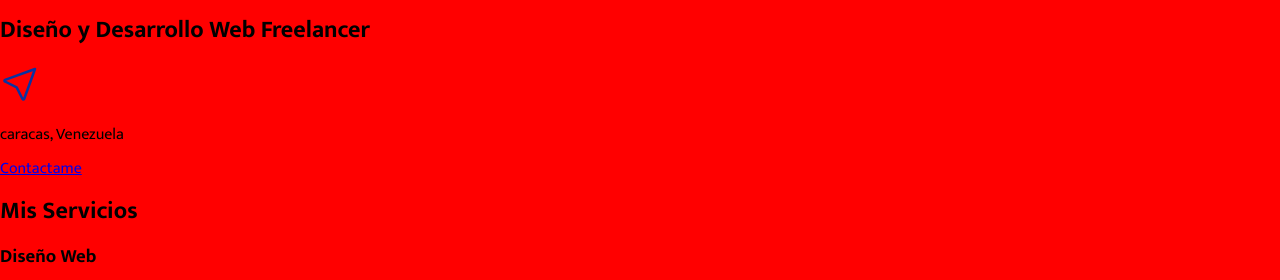
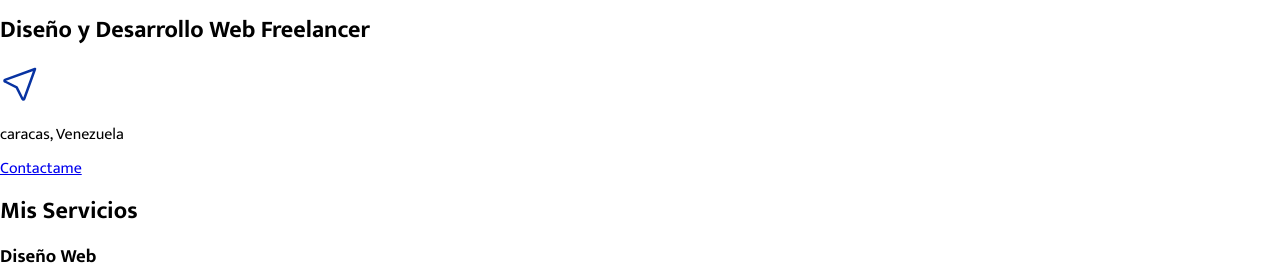
Before and after one commit to joe-quintero/Pagina_Freelancer, a plain HTML site: page index.html in a window 1280 px wide. Shown: the part 136-416 px from the top of the page. Drawn offline with Linux system fonts and the light colour scheme.

```diff
--- a/css/styles.css
+++ b/css/styles.css
@@ -69,17 +69,4 @@ span{
 .navegacion-principal a:hover { /*el :hover es una pseudo-clase que se activa al interactar con el elemento, en este caso con el enlace de la clase*/
 	background-color: var(--amarillo);
 	color: var(--negro);
-
 }
-
-@media (min-width: 480px){ /*Este codigo se aplica usando operador ">" quiere decir que todo el codigo CSS se va a aplicar cuando la resolucion sea > 480px*/
-	body{
-		background-color: blue;
-	}
-}
-
-@media (min-width: 768px){
-	body{
-	background-color: red;
-	}
-}
```
